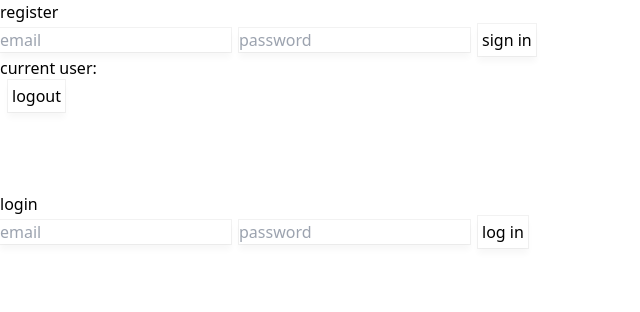
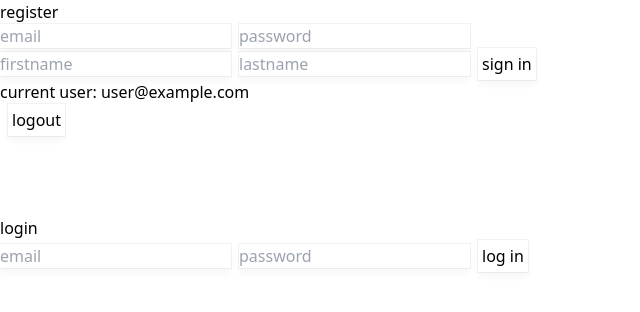
Before and after one commit to rogelcristobal/my-application, a React (Vite) app in the folder client/: page /login in a window 1280 px wide. Shown: the top 312 px of the page, without its empty margins (0-640 px from the left). Built offline with nearby package versions, Linux system fonts and the light colour scheme; no server answers; sample sign-in values are in the browser's storage.

Commit message:
finnaly stored user db data to contexty

```diff
--- a/client/src/App.jsx
+++ b/client/src/App.jsx
@@ -8,18 +8,16 @@
 import Axios from "axios";
 import AuthContext from "./context/AuthContext";
 import ProtectedRoute from "./components/ProtectedRoute";
-import { auth } from "./firebase-config";
-import { useQuery } from "@tanstack/react-query";
-import { onAuthStateChanged } from "firebase/auth";
 import axios from "axios";
 function App() {
-  const { currentUser, userLoading } = React.useContext(AuthContext);
+  const { currentUser, userLoading, data } =
+    React.useContext(AuthContext);
 
-
+  if (!userLoading) {
+    console.log("context", data);
+  }
 
   return (
-    <>
-      {/* <span className="fixed top-0 right-0 p-2 flex flex-col bg-white z-50">{currentUser?.email}</span> */}
     <Routes>
       <Route path="/login" element={<Login />}></Route>
       <Route
@@ -48,7 +46,6 @@
         }
       ></Route>
     </Routes>
-    </>
   );
 }
 
--- a/client/src/components/Sidebar.jsx
+++ b/client/src/components/Sidebar.jsx
@@ -2,8 +2,10 @@
 import { TbLayoutGrid, TbChevronLeft, TbEggs, TbFolder } from "react-icons/tb";
 import NoteCollectionContext from "../context/NoteCollectionContext";
 import SidebarLink from "./SidebarLink";
+import AuthContext from "../context/AuthContext";
 const Sidebar = () => {
   const [state, setState] = React.useState(false);
+  const{data,userLoading} = React.useContext(AuthContext)
   const handleToggleSidebar = () => {
     setState(!state);
   };
@@ -13,7 +15,6 @@
   //   console.log(data.data);
 
   // }
-
   return (
     <div
       className={`${
@@ -68,7 +69,7 @@
           title="Collection"
           icon={<TbFolder />}
           path="/collections"
-          count={0}
+          count={data?.user?.noteCollections.length}
         ></SidebarLink>
       </div>
     </div>
--- a/client/src/context/AuthContext.jsx
+++ b/client/src/context/AuthContext.jsx
@@ -10,36 +10,60 @@
   const [currentUser, setCurrentUser] = React.useState(null);
   const [userLoading, setUserLoading] = React.useState(true);
 
+  const [userData, setUserData] = React.useState(null);
+  const fetchData= async(uid)=>{
+    if(uid){
+
+      try {
+      const res = await axios.get(`http://localhost:3001/dashboard/${uid}`)
+      return res.data
+
+    } catch (error) {
+     throw new Error('Error fetching user data');
+    }
+    }
+  }
   React.useEffect(() => {
-    const unsubscribe = auth.onAuthStateChanged(async(user) => {
+    const unsubscribe = auth.onAuthStateChanged(async (user) => {
       if (user) {
         // User is signed in
-        // console.log("User is signed in:", user);
         // Perform actions for authenticated user
-        const res = await axios.get(`http://localhost:3001/dashboard/64789ca1b5c875462fb5ed25`)
-        setCurrentUser(res.data);
+        setUserLoading(false);
+        setCurrentUser(user);
 
-        setUserLoading(false);
+        // const res = await axios.get(`http://localhost:3001/dashboard/${user.uid}`)
+        // setUserData(res.data)
+
+
       } else {
         // User is signed out
-        // console.log("User is signed out");
         // Perform actions for signed out user
         setCurrentUser({});
+        setUserData({})
         setUserLoading(true);
       }
     });
-
     // Clean up the event listener when the component unmounts
     return () => unsubscribe();
   }, []);
-  console.log(currentUser)
+
+  const { data, isLoading, error } = useQuery(['user', currentUser?.uid], () => fetchData(currentUser?.uid), {
+    enabled: currentUser?.uid !== null,
+  });
+
+
+  if(!isLoading){
+    console.log(data)
+  }
+
 
   return (
     <AuthContext.Provider
       value={{
         currentUser,
+        userLoading,
+        data,
 
-        userLoading,
       }}
     >
       {children}
--- a/client/src/pages/Home.jsx
+++ b/client/src/pages/Home.jsx
@@ -1,15 +1,27 @@
 import React from "react";
 import Sidebar from "../components/Sidebar";
 import AuthContext from "../context/AuthContext";
+import { auth } from "../firebase-config";
+import { useNavigate } from "react-router-dom";
 Sidebar;
 const Home = () => {
-  const {currentUser}  = React.useContext(AuthContext)
-
+  const navigate = useNavigate()
+  const {data,userLoading}  = React.useContext(AuthContext)
+   const logOutUser = async () => {
+    try {
+      await auth.signOut();
+      console.log("User signed out successfully");
+      navigate('/login')
+    } catch (error) {
+      console.error("Error signing out:", error);
+    }
+  };
   return (
-    <div className="h-full  pt-12 w-full flex flex-col items-start justify-start">
+    <div className="h-full  pt-12 w-full flex flex-col items-start relative justify-start">
+      <button className="fixed top-0 p-1 bg-blue-500 text-white right-0" onClick={logOutUser}>log out</button>
       <div className="h-fit w-full flex  px-12 pb-6 flex-col">
         {/* <span className="mb-3 font-medium text-[0.85rem] text-[#6360ea]">Dashboard</span> */}
-        <span className="font-semibold text-[1.35rem]">Welcome, {currentUser.email}</span>
+        <span className="font-semibold capitalize text-[1.35rem]">Welcome, {data?.user?.firstName}.</span>
         <span className="text-[0.775rem] font-medium  tracking-wide mt-2 text-[#808088]/70">
           Here's your data today.
         </span>
@@ -22,7 +34,7 @@
               Total notes
             </span>
             <span className=" mt-0.5  text-white font-medium text-[1.7rem] ">
-              52
+              {data?.totalNotes}
             </span>
           </div>
         </div>
--- a/client/src/pages/Login.jsx
+++ b/client/src/pages/Login.jsx
@@ -69,7 +69,7 @@
         logInInput.email,
         logInInput.password
       );
-      console.log('user logged in');
+      console.log(`login success: ${user?.email}`);
       navigate('/dashboard')
 
 
@@ -103,6 +103,29 @@
           setRegisterInput({
             ...registerInput,
             password: e.target.value,
+          })
+        }
+      />
+      <br />
+      <input
+        className="sample"
+        type="text"
+        placeholder="firstname"
+        onChange={(e) =>
+          setRegisterInput({
+            ...registerInput,
+            firstName: e.target.value,
+          })
+        }
+      />
+      <input
+        className="sample ml-2"
+        type="text"
+        placeholder="lastname"
+        onChange={(e) =>
+          setRegisterInput({
+            ...registerInput,
+            lastName: e.target.value,
           })
         }
       />
```
Also changed, not shown: 2 other files (tests, documents, lock files or other folders). Lines whose indentation alone changed are shown as unchanged.
